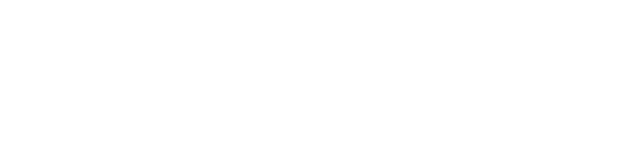
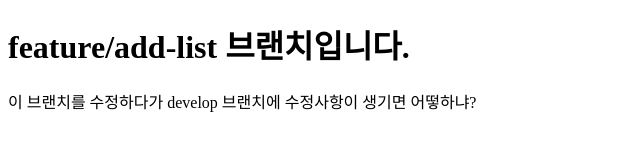
Before and after one commit to pengco/study, a plain HTML site: page index.html in a window 1280 px wide. Shown: the whole page, without its empty margins (0-640 px from the left). Drawn offline with Linux system fonts and the light colour scheme.

Commit message:
feat: 커밋 메시지

```diff
--- a/index.html
+++ b/index.html
@@ -7,6 +7,7 @@
     <title>Document_Development</title>
 </head>
 <body>
-
+    <h1>feature/add-list 브랜치입니다.</h1>
+    <p>이 브랜치를 수정하다가 develop 브랜치에 수정사항이 생기면 어떻하냐?</p>
 </body>
 </html>
```
